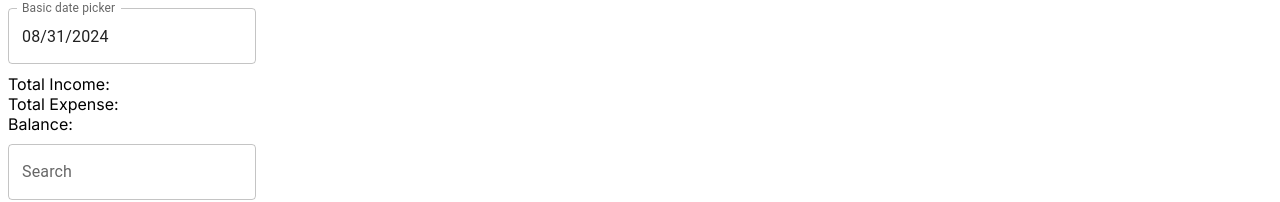
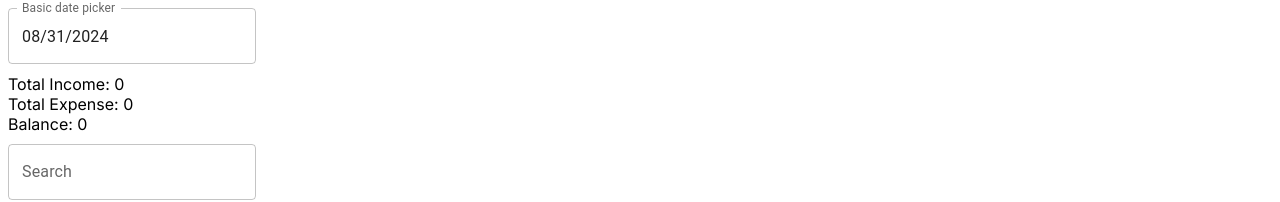
Before and after one commit to RameshKumar408/income-expense, a Next.js app: page /viewDetails in a window 1280 px wide. Shown: the part 308-510 px from the top of the page. Built offline with nearby package versions, Linux system fonts and the light colour scheme; no server answers.

Commit message:
view page changes

```diff
--- a/app/viewDetails/page.js
+++ b/app/viewDetails/page.js
@@ -24,8 +24,6 @@ import dayjs from 'dayjs';
 import { toast } from 'react-toastify';
 
 import DoughnutChart from '../donughtChart/page'
-import CloseIcon from '@mui/icons-material/Close';
-import IconButton from '@mui/material/IconButton';
 
 const StyledTableCell = styled(TableCell)(({ theme }) => ({
     [`&.${tableCellClasses.head}`]: {
@@ -85,6 +83,10 @@ export default function Page() {
     const [toTimestamp, setToTimestamp] = useState()
 
     const [searchtext, setsearchtext] = useState("")
+
+    const [totalIncome, setTotalIncome] = useState(0)
+    const [totalExpense, setTotalExpense] = useState(0)
+    const [balance, setBalance] = useState(0)
     // const searchtext = useRef(null)
 
     const handleDateChange = (date, type) => {
@@ -111,13 +113,13 @@ export default function Page() {
             setDatas([])
             const res = await fetch(`${constant?.Live_url}/api/getDateRange`, {
                 method: "POST",
+                cache: 'no-store',
                 headers: {
                     "Content-type": "application/json",
                     authorization: `${window.localStorage.getItem("token")}`,
                 },
                 body: JSON.stringify({ From: fromTimestamp, To: toTimestamp }),
             });
-            console.log(res, "res")
             if (res.status == 400) {
                 route.push('/')
             } else {
@@ -125,6 +127,9 @@ export default function Page() {
                 setDatas(top?.topics)
                 if (top?.totalCount?.length > 0) {
                     setTotalCount(top?.totalCount[0])
+                    setTotalIncome(formatIndianNumber(top?.totalCount[0]?.totalIncome))
+                    setTotalExpense(formatIndianNumber(top?.totalCount[0]?.totalExpense))
+                    setBalance(formatIndianNumber(top?.totalCount[0]?.netIncome))
                 } else {
                     setTotalCount("")
                 }
@@ -139,6 +144,7 @@ export default function Page() {
             // setDatas([])
             const res = await fetch(`${constant?.Live_url}/api/export`, {
                 method: "POST",
+                cache: 'no-store',
                 headers: {
                     "Content-type": "application/json",
                     authorization: `${window.localStorage.getItem("token")}`,
@@ -173,6 +179,7 @@ export default function Page() {
             // setDatas([])
             const res = await fetch(`${constant?.Live_url}/api/sendMail`, {
                 method: "POST",
+                cache: 'no-store',
                 headers: {
                     "Content-type": "application/json",
                     authorization: `${window.localStorage.getItem("token")}`,
@@ -241,6 +248,7 @@ export default function Page() {
     const removeTopic = async (id) => {
         const res = await fetch(`${constant?.Live_url}/api/incomes?id=${id}`, {
             method: "DELETE",
+            cache: 'no-store',
         });
         if (res?.ok) {
             getDetails()
@@ -254,6 +262,7 @@ export default function Page() {
                     setDatas([])
                     const res = await fetch(`${constant?.Live_url}/api/getDateRange`, {
                         method: "POST",
+                        cache: 'no-store',
                         headers: {
                             "Content-type": "application/json",
                             authorization: `${window.localStorage.getItem("token")}`,
@@ -328,24 +337,26 @@ export default function Page() {
                     </DemoContainer>
                 </LocalizationProvider>
             </div>
-
-            <div style={{ marginTop: "10px" }}>
+            <div style={{ marginTop: "10px", color: "black" }}>
                 <div>
-                    Total Income: {formatIndianNumber(totalcount?.totalIncome)}
+                    Total Income: {totalIncome}
                 </div>
                 <div>
-                    Total Expense: {formatIndianNumber(totalcount?.totalExpense)}
+                    Total Expense: {totalExpense}
                 </div>
                 <div>
-                    Balance: {formatIndianNumber(totalcount?.netIncome)}
+                    Balance: {balance}
                 </div>
             </div>
+
             {
                 totalcount?.totalExpense != undefined && totalcount?.totalIncome != undefined &&
                 <div>
                     <DoughnutChart datas={[totalcount?.totalExpense ? totalcount?.totalExpense : 0, totalcount?.totalIncome ? totalcount?.totalIncome : 0]} />
                 </div>
             }
+
+
 
             <div style={{ marginTop: "10px" }}>
                 <TextField id="outlined-basic" label="Search" variant="outlined" value={searchtext} onChange={(e) => { setsearchtext(e.target.value) }} />
```
